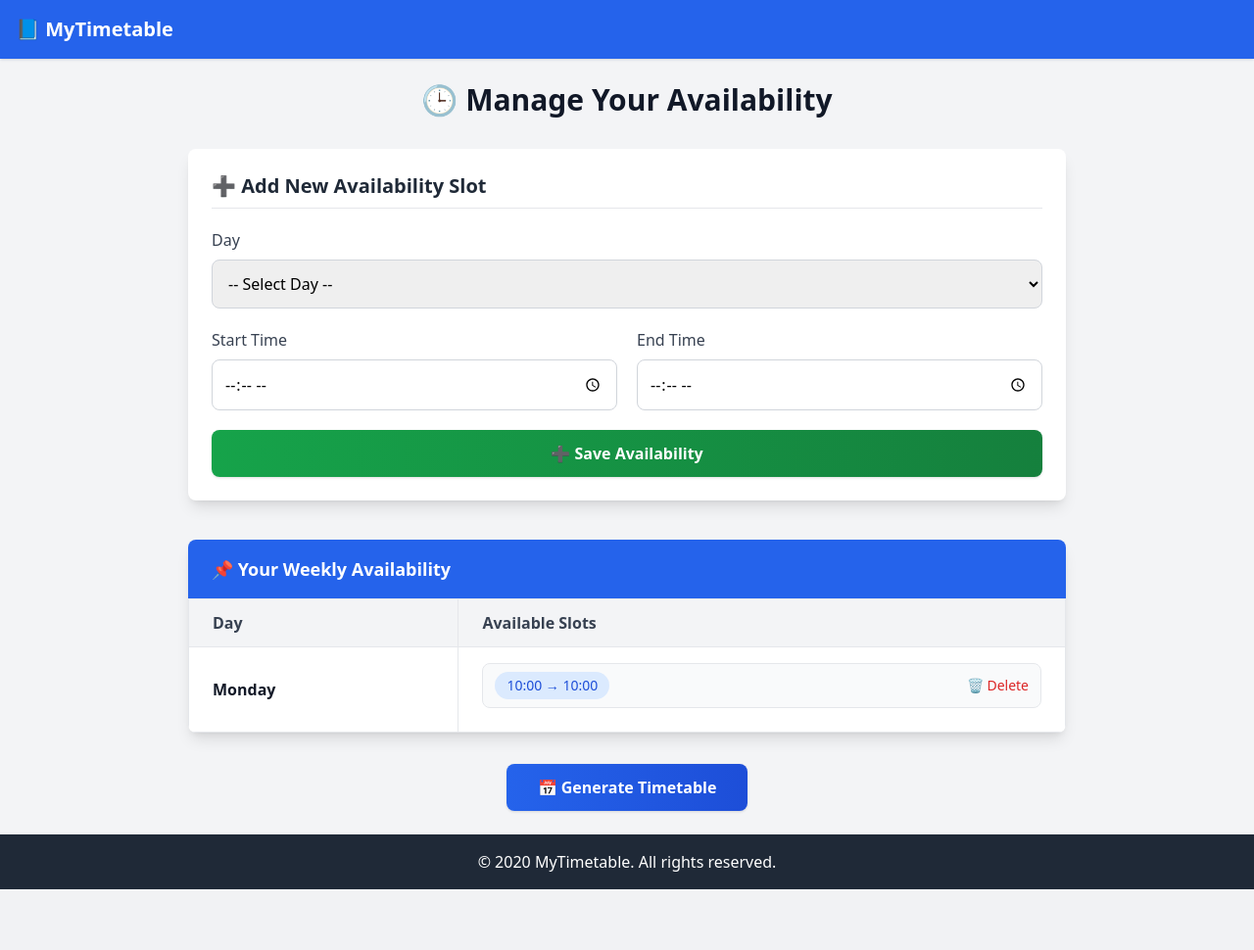
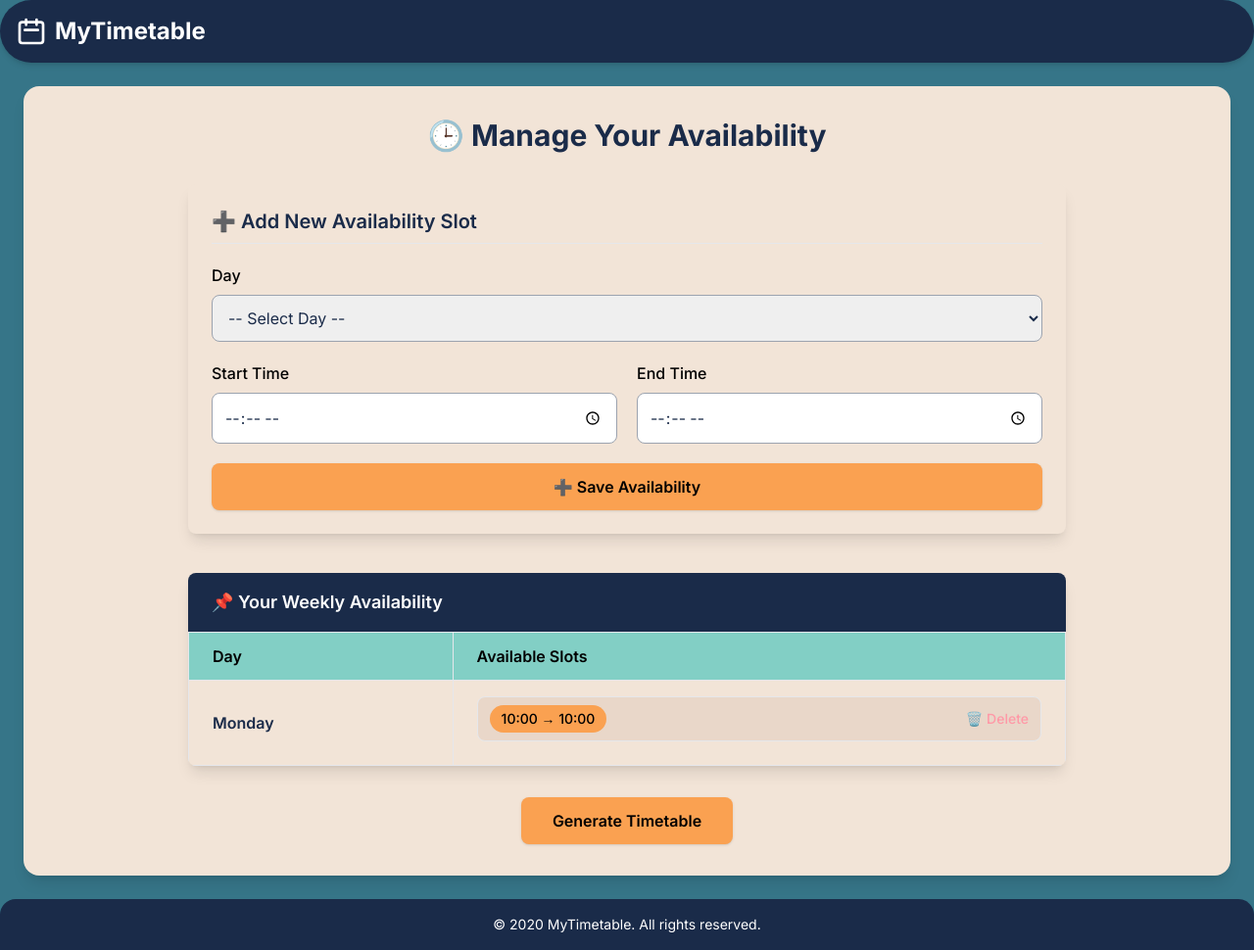
Before and after one commit to K1motho/timeTable_generator, a Django app: template timetable/tapp/templates/availability_list.html in a window 1280 px wide. Shown: the whole page at 98% size. Before the commit the page ends 908 px from the top, so only its background shows below. Run offline with Django 5.2, Linux system fonts and the light colour scheme; tables that the repository leaves empty hold one stand-in row (values such as "Sample post"); the template is opened without the code that fills it: values that come from a table or form of the project are taken from there, most other values are stand-ins (such as "Sample title", 1, 10 or a date in 2020); one stand-in notice (Sample message) is shown; some libraries are stand-ins or nearby versions.

Commit message:
styling complete

```diff
--- a/timetable/tapp/templates/availability_list.html
+++ b/timetable/tapp/templates/availability_list.html
@@ -3,16 +3,17 @@
 
 {% block content %}
 <div class="max-w-4xl mx-auto">
-  <h2 class="text-3xl font-bold text-gray-900 mb-8 text-center">🕒 Manage Your Availability</h2>
+  <h2 class="text-3xl font-bold text-[#1a2b49] mb-8 text-center">🕒 Manage Your Availability</h2>
 
   <!-- Add Availability Form -->
-  <div class="bg-white shadow-lg rounded-lg p-6 mb-10">
-    <h3 class="text-xl font-semibold text-gray-800 mb-4 border-b pb-2">➕ Add New Availability Slot</h3>
+  <div class="bg-[#f2e4d7] shadow-lg rounded-lg p-6 mb-10">
+    <h3 class="text-xl font-semibold text-[#1a2b49] mb-4 border-b pb-2">➕ Add New Availability Slot</h3>
     <form method="post" class="space-y-5">
       {% csrf_token %}
       <div>
-        <label class="block text-gray-700 font-medium mb-2">Day</label>
-        <select name="day" class="w-full border border-gray-300 rounded-lg p-3 focus:outline-none focus:ring-2 focus:ring-blue-500" required>
+        <label class="block text-black font-medium mb-2">Day</label>
+        <select name="day"
+                class="w-full border border-gray-400 rounded-lg p-3 focus:outline-none focus:ring-2 focus:ring-[#faa151]" required>
           <option value="">-- Select Day --</option>
           <option value="mon">Monday</option>
           <option value="tue">Tuesday</option>
@@ -26,56 +27,56 @@
 
       <div class="grid grid-cols-1 md:grid-cols-2 gap-5">
         <div>
-          <label class="block text-gray-700 font-medium mb-2">Start Time</label>
+          <label class="block text-black font-medium mb-2">Start Time</label>
           <input type="time" name="start_time"
-                 class="w-full border border-gray-300 rounded-lg p-3 focus:outline-none focus:ring-2 focus:ring-blue-500" required>
+                 class="w-full border border-gray-400 rounded-lg p-3 focus:outline-none focus:ring-2 focus:ring-[#faa151]" required>
         </div>
         <div>
-          <label class="block text-gray-700 font-medium mb-2">End Time</label>
+          <label class="block text-black font-medium mb-2">End Time</label>
           <input type="time" name="end_time"
-                 class="w-full border border-gray-300 rounded-lg p-3 focus:outline-none focus:ring-2 focus:ring-blue-500" required>
+                 class="w-full border border-gray-400 rounded-lg p-3 focus:outline-none focus:ring-2 focus:ring-[#faa151]" required>
         </div>
       </div>
 
       <button type="submit"
-              class="w-full flex items-center justify-center gap-2 bg-gradient-to-r from-green-600 to-green-700 text-white py-3 rounded-lg font-semibold shadow hover:from-green-700 hover:to-green-800 transition">
+              class="w-full flex items-center justify-center gap-2 bg-[#faa151] text-black py-3 rounded-lg font-semibold shadow hover:opacity-90 transition">
         ➕ Save Availability
       </button>
     </form>
   </div>
 
   <!-- Availability Table -->
-  <div class="bg-white shadow-lg rounded-lg overflow-hidden">
-    <h3 class="bg-blue-600 text-white px-6 py-4 font-semibold text-lg">📌 Your Weekly Availability</h3>
+  <div class="bg-[#f2e4d7] shadow-lg rounded-lg overflow-hidden">
+    <h3 class="bg-[#1a2b49] text-white px-6 py-4 font-semibold text-lg">📌 Your Weekly Availability</h3>
     <div class="overflow-x-auto">
       <table class="min-w-full table-auto border-collapse">
-        <thead class="bg-gray-100">
+        <thead class="bg-[#82cfc5]">
           <tr>
-            <th class="px-6 py-3 border text-left text-gray-700 font-semibold">Day</th>
-            <th class="px-6 py-3 border text-left text-gray-700 font-semibold">Available Slots</th>
+            <th class="px-6 py-3 border text-left text-black font-semibold">Day</th>
+            <th class="px-6 py-3 border text-left text-black font-semibold">Available Slots</th>
           </tr>
         </thead>
         <tbody>
           {% for avail in availability %}
-            <tr class="hover:bg-gray-50">
-              <td class="px-6 py-4 border font-semibold text-gray-900">{{ avail.get_day_display }}</td>
+            <tr class="hover:bg-[#e9d7c9]">
+              <td class="px-6 py-4 border font-semibold text-[#1a2b49]">{{ avail.get_day_display }}</td>
               <td class="px-6 py-4 border">
                 {% for slot in avail.slots.all %}
-                  <div class="flex justify-between items-center bg-gray-50 border px-3 py-2 rounded-lg mb-2">
-                    <span class="inline-block px-3 py-1 rounded-full bg-blue-100 text-blue-700 text-sm font-medium">
+                  <div class="flex justify-between items-center bg-[#e9d7c9] border px-3 py-2 rounded-lg mb-2">
+                    <span class="inline-block px-3 py-1 rounded-full bg-[#faa151] text-black text-sm font-medium">
                       {{ slot.start_time|time:"H:i" }} → {{ slot.end_time|time:"H:i" }}
                     </span>
                     <a href="{% url 'delete_availability_slot' slot.id %}"
-                       class="text-red-600 hover:underline text-sm font-medium">🗑️ Delete</a>
+                       class="text-[#ff99a7] hover:underline text-sm font-medium">🗑️ Delete</a>
                   </div>
                 {% empty %}
-                  <span class="text-gray-500 italic">No slots set</span>
+                  <span class="text-gray-600 italic">No slots set</span>
                 {% endfor %}
               </td>
             </tr>
           {% empty %}
             <tr>
-              <td colspan="2" class="px-6 py-4 text-center text-gray-500 italic">No availability set yet.</td>
+              <td colspan="2" class="px-6 py-4 text-center text-gray-600 italic">No availability set yet.</td>
             </tr>
           {% endfor %}
         </tbody>
@@ -87,8 +88,8 @@
   {% if availability %}
     <div class="mt-8 text-center">
       <a href="{% url 'finalize_generate' %}"
-         class="inline-flex items-center gap-2 px-8 py-3 bg-gradient-to-r from-blue-600 to-blue-700 text-white font-semibold rounded-lg shadow hover:from-blue-700 hover:to-blue-800 transition">
-         📅 Generate Timetable
+         class="inline-flex items-center gap-2 px-8 py-3 bg-[#faa151] text-black font-semibold rounded-lg shadow hover:opacity-90 transition">
+          Generate Timetable
       </a>
     </div>
   {% endif %}
@@ -102,7 +103,7 @@
                   {% if message.tags == 'success' %} bg-green-600
                   {% elif message.tags == 'error' %} bg-red-600
                   {% elif message.tags == 'warning' %} bg-yellow-500
-                  {% elif message.tags == 'info' %} bg-blue-600
+                  {% elif message.tags == 'info' %} bg-[#1a2b49]
                   {% else %} bg-gray-800 {% endif %}">
         {{ message }}
       </div>
--- a/timetable/tapp/templates/base.html
+++ b/timetable/tapp/templates/base.html
@@ -6,21 +6,37 @@
   <script src="https://cdn.tailwindcss.com"></script>
   <script src="https://cdn.jsdelivr.net/npm/html2canvas@1.4.1/dist/html2canvas.min.js"></script>
   <script src="https://cdnjs.cloudflare.com/ajax/libs/html2pdf.js/0.10.1/html2pdf.bundle.min.js"></script>
+  <link href="https://fonts.googleapis.com/css2?family=Inter:wght@300;400;500;600;700&display=swap" rel="stylesheet">
+  <style>
+    body { font-family: 'Inter', sans-serif; }
+  </style>
 </head>
-<body class="bg-gray-100 min-h-screen flex flex-col">
+<body class="bg-[#367588] min-h-screen flex flex-col text-[#1a2b49]">
+
   <!-- Navbar -->
-  <nav class="bg-blue-600 text-white p-4 flex justify-between items-center shadow">
-    <a href="{% url 'home' %}" class="font-bold text-xl">📘 MyTimetable</a>
+  <nav class="bg-[#1a2b49] text-white p-4 flex justify-between items-center shadow-md rounded-full">
+    <a href="{% url 'home' %}"
+       class="font-bold text-2xl hover:text-[#faa151] transition-colors flex items-center">
+      <svg xmlns="http://www.w3.org/2000/svg"
+           class="h-8 w-8 mr-2" fill="none" viewBox="0 0 24 24" stroke="currentColor">
+        <path stroke-linecap="round" stroke-linejoin="round" stroke-width="2"
+              d="M8 7V3m8 4V3m-9 8h10M5 21h14a2 2 0 002-2V7a2 2 0 00-2-2H5a2 2 0 00-2 2v12a2 2 0 002 2z" />
+      </svg>
+      MyTimetable
+    </a>
   </nav>
 
   <!-- Content -->
   <main class="flex-grow container mx-auto p-6">
-    {% block content %}{% endblock %}
+    <div class="bg-[#f2e4d7] rounded-2xl shadow-lg p-8 transform transition-transform hover:-translate-y-1 hover:shadow-2xl">
+      {% block content %}{% endblock %}
+    </div>
   </main>
 
   <!-- Footer -->
-  <footer class="bg-gray-800 text-white text-center p-4">
+  <footer class="bg-[#1a2b49] text-white text-center p-4 text-sm rounded-t-2xl">
     &copy; {{ year }} MyTimetable. All rights reserved.
   </footer>
+
 </body>
 </html>
```
Also changed, not shown: timetable/tapp/templates/error.html (+9 -9 lines), timetable/tapp/templates/home.html (+23 -18 lines), timetable/tapp/templates/result.html (+13 -13 lines), timetable/tapp/templates/unit_list.html (+22 -22 lines).
